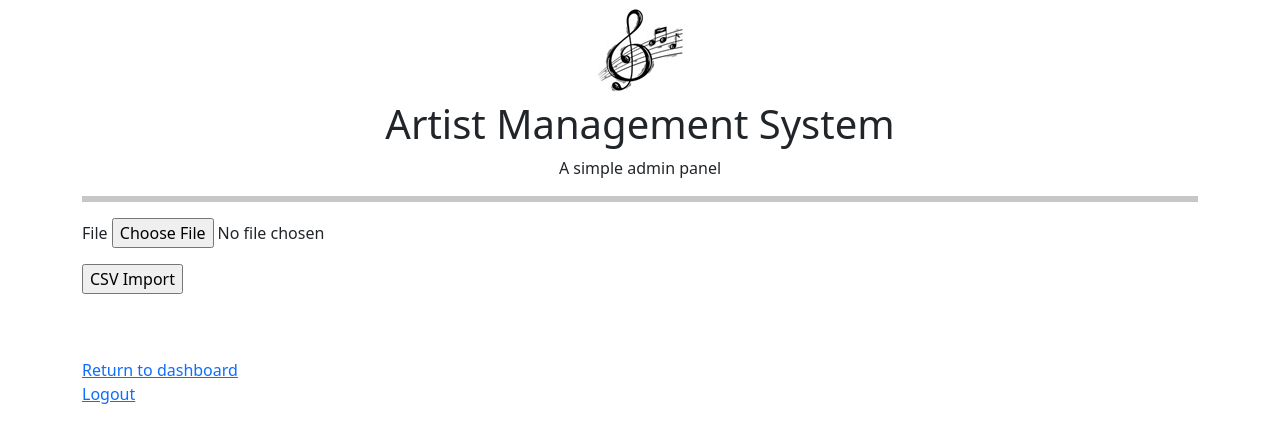
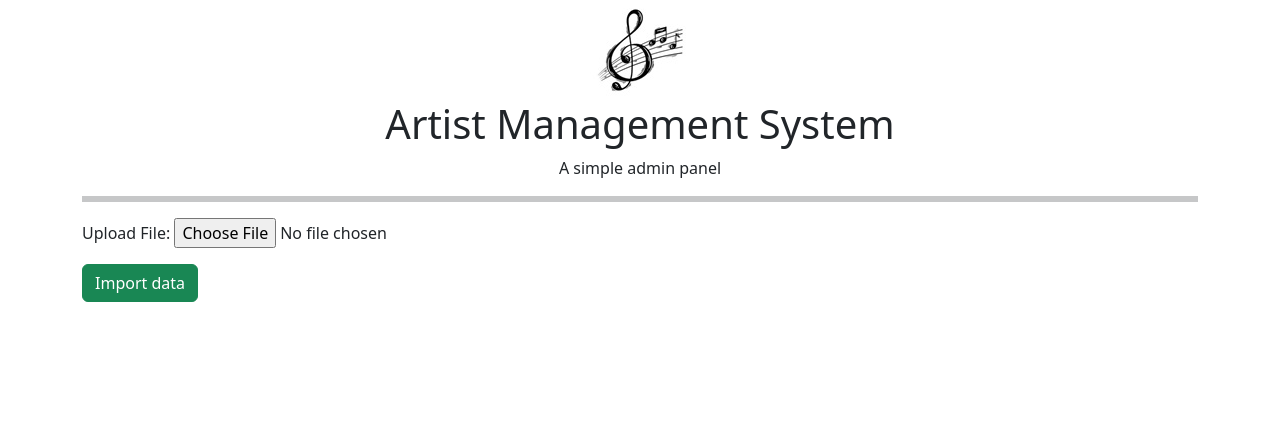
Before and after one commit to Kunjung/Artist-Management-System, a Flask app: template templates/import_artist.html in a window 1280 px wide. Shown: the top 443 px of the page. Run offline with Flask 3, Linux system fonts and the light colour scheme; the template is opened without the code that fills it, so the values that code supplies are empty; some libraries are stand-ins or nearby versions.

Commit message:
added validation to check if file is empty in artist import

```diff
--- a/app.py
+++ b/app.py
@@ -353,6 +353,8 @@ def import_artist():
                 if 'artist_file' not in request.files:
                     return '<h1>File not uploaded</h1>'
                 uploaded_file = request.files['artist_file']
+                if len(uploaded_file.filename) == 0:
+                    return '<h1>File not uploaded</h1>'
                 file_path = os.path.join(UPLOAD_FILE_PATH, uploaded_file.filename)
                 uploaded_file.save(file_path)
                 with open(file_path) as file:
--- a/templates/import_artist.html
+++ b/templates/import_artist.html
@@ -3,16 +3,11 @@
 {% block content %}
   <form action="{{url_for('import_artist')}}" method="post" enctype="multipart/form-data">
     <p>
-        <label>File</label>
+        <label>Upload File:</label>
         <input type="file" name="artist_file" accept=".csv">
     </p>
     <p>
-        <input type="submit" value="CSV Import">
+        <input type="submit" value="Import data" class="btn btn-success">
     </p>
   </form>
-  <br/>
-  <br/>
-  <a href="{{url_for('dashboard')}}">Return to dashboard</a>
-  <br/>
-  <a href="{{url_for('logout')}}">Logout</a>
 {% endblock %}
```
